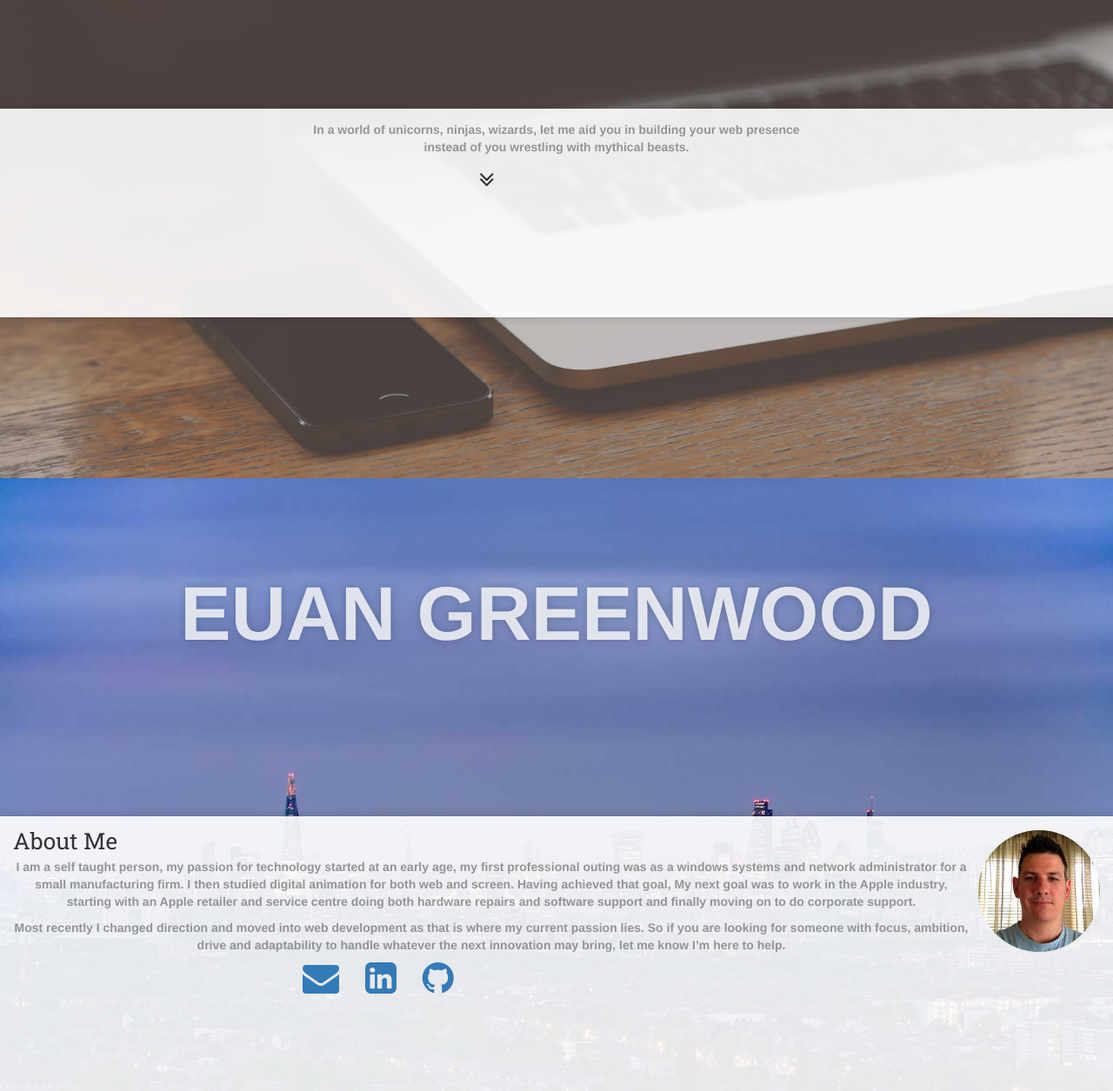
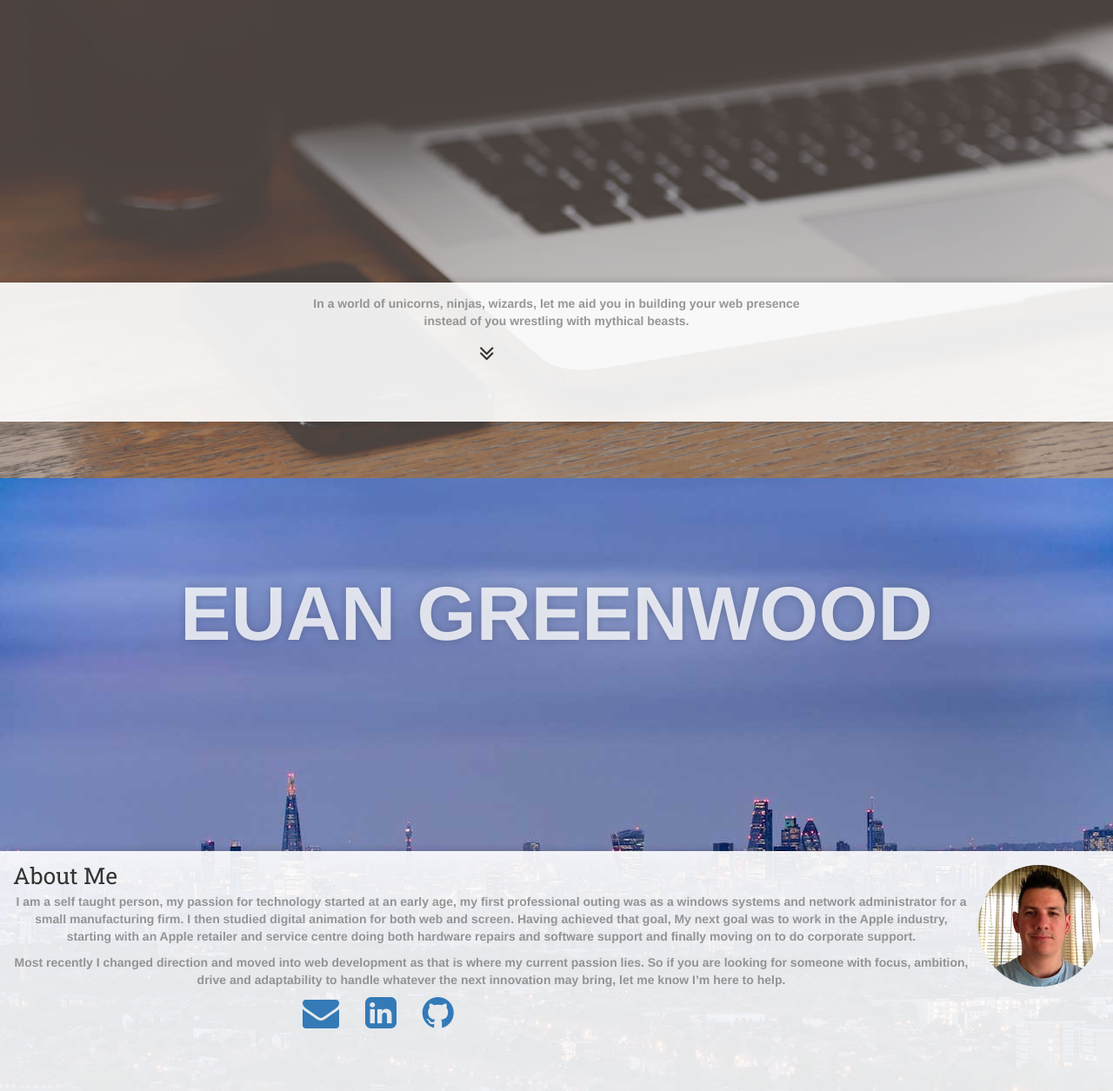
Before and after one commit to euan-gwd/freecodecamp_portfolio_project, a website: page src/index.html in a window 1280 px wide. Shown: the part 260-1515 px from the top of the page at 87% size. Drawn offline with Linux system fonts and the light colour scheme.

Commit message:
Added additional media queries for large displays

```diff
--- a/src/scss/overrides.scss
+++ b/src/scss/overrides.scss
@@ -6,11 +6,10 @@ $shadow-color: rgba(0, 0, 0, 0.2);
 $h1-color: rgba(255, 255, 255, 0.8);
 
 @mixin background-props {
+	background-attachment: fixed;
 	background-position: 50% 50%;
 	background-repeat: no-repeat;
-	background-attachment: fixed;
 	background-size: cover;
-	height: 100vh;
 }
 
 body {
@@ -36,6 +35,7 @@ body {
 	margin-bottom: 0;
 }
 
+// intro page styles
 .module.parallax-1 {
 	@include background-props;
 	background-image: url('../img/header.jpg');
@@ -56,20 +56,27 @@ body {
 	.module.content-1 {
 		background-color: $backing-color;
 		box-shadow: 0 0 10px $shadow-color;
-		height: 30vh;
-		margin-top: 20vh;
+		height: 15vh;
+		margin-top: 60vh;
 		padding: 1em 0;
 
 		.fa-angle-double-down {
 			margin-top: 0.5em;
 		}
+
+		@media all and (min-width: 1120px) and (orientation: landscape) {
+			height: 20vh;
+			margin-top: 45vh;
+		}
 	}
 
 }
 
+// about page styles
 .module.parallax-2 {
 	@include background-props;
 	background-image: url('../img/London-skyline.jpg');
+	height: 100vh;
 
 	h1 {
 		color: $h1-color;
@@ -80,7 +87,7 @@ body {
 		text-shadow: 0 0 10px $shadow-color;
 		text-transform: uppercase;
 
-		@media all and (min-width: 960px) {
+		@media all and (min-width: 1120px) and (orientation: landscape) {
 			font-size: 6.25em;
 			padding: 1em 0 2em;
 		}
@@ -89,7 +96,8 @@ body {
 	.module.content-2 {
 		background-color: $backing-color;
 		box-shadow: 0 0 10px $shadow-color;
-		height: 40vh;
+		height: 35vh;
+		margin-top: 48vh;
 		padding: 1em 0;
 
 		h2 {
@@ -109,14 +117,18 @@ body {
 		}
 
 		@media all and (min-width: 960px) {
+			height: 35vh;
+			margin-top: 5vh;
 			padding: 1em 0;
-			}
+		}
 	}
 }
 
+// portfolio page styles
 .module.parallax-3 {
 	@include background-props;
 	background-image: url('../img/portfolio-bk.jpg');
+	height: 100vh;
 
 	h1 {
 		color: $h1-color;
```
Also changed, not shown: src/css/overrides.css.
